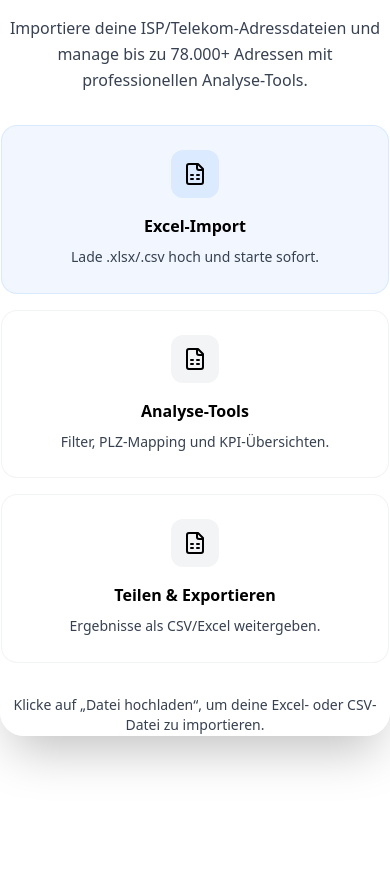
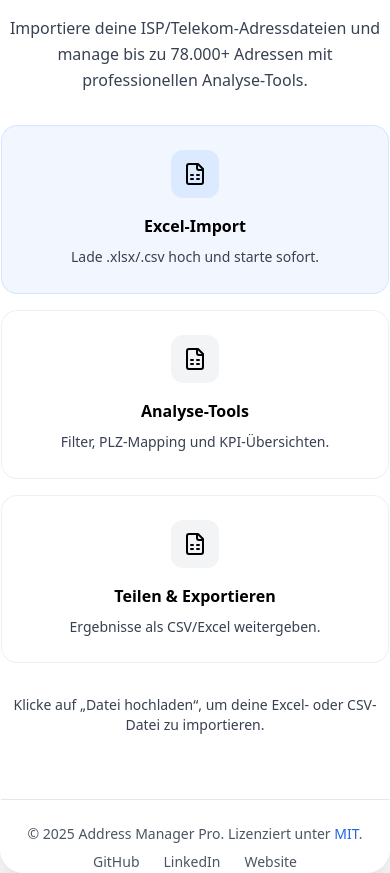
Before and after one commit to Yaro-bit/address-manager-pro, a Next.js app: page / in a window 390 px wide. Shown: the part 732-1605 px from the top of the page. Before the commit the page ends 1468 px from the top, so only its background shows below. Built offline with nearby package versions, Linux system fonts and the light colour scheme.

Commit message:
Update EmptyState.tsx

```diff
--- a/components/address-manager/EmptyState.tsx
+++ b/components/address-manager/EmptyState.tsx
@@ -1,28 +1,37 @@
 'use client';
 
 import { FileSpreadsheet, Smartphone } from 'lucide-react';
-import React, { memo, useMemo } from 'react';
+import React, { memo } from 'react';
 
-/* ------------------------------ Enhanced Card ------------------------------ */
-const FeatureCard = memo(({
+/* ------------------------------ Types ------------------------------------- */
+interface EmptyStateProps {
+  isNative: boolean;
+}
+
+interface FeatureCardProps {
+  icon: React.ReactNode;
+  title: string;
+  desc: string;
+  highlight?: boolean;
+}
+
+/* ------------------------------ Feature Card ------------------------------ */
+const FeatureCard = memo(function FeatureCard({
   icon,
   title,
   desc,
   highlight = false,
-}: {
-  icon: React.ReactNode;
-  title: string;
-  desc: string;
-  highlight?: boolean;
-}) => {
+}: FeatureCardProps) {
   return (
     <div
+      tabIndex={0}
       className={`p-6 rounded-2xl border transition-all duration-200 touch-target select-none
       motion-safe:transition-transform motion-reduce:transition-none
-      active:scale-[0.98] md:hover:scale-105 md:hover:shadow-lg
+      md:[@media(hover:hover)]:hover:scale-[1.03] md:[@media(hover:hover)]:hover:shadow-lg
+      active:scale-[0.98] focus:outline-none focus-visible:ring-2 focus-visible:ring-blue-400/60
       ${highlight
-        ? 'bg-blue-50/80 border-blue-200/50 md:hover:bg-blue-50'
-        : 'bg-white/60 border-gray-200/50 md:hover:bg-white/80'}`}
+        ? 'bg-blue-50/80 border-blue-200/60 md:[@media(hover:hover)]:hover:bg-blue-50'
+        : 'bg-white/60 border-gray-200/60 md:[@media(hover:hover)]:hover:bg-white/80'}`}
     >
       <div
         className={`w-12 h-12 rounded-xl flex items-center justify-center mx-auto mb-4 ${
@@ -38,24 +47,18 @@ const FeatureCard = memo(({
   );
 });
 
-/* ------------------------------ Header Section ----------------------------- */
-const EmptyStateHeader = memo(({ isNative }: { isNative: boolean }) => {
-  const { icon, title, description } = useMemo(() => {
-    if (isNative) {
-      return {
-        icon: <Smartphone className="w-16 h-16 text-blue-500" aria-hidden="true" />,
-        title: 'Bereit für mobilen Import',
-        description:
-          'Nutze die nativen iOS/Android-Funktionen für optimale Performance mit deinen Excel-Dateien und bis zu 78.000+ Adressen.',
-      };
-    }
-    return {
-      icon: <FileSpreadsheet className="w-16 h-16 text-blue-500" aria-hidden="true" />,
-      title: 'Bereit für Excel-Import',
-      description:
-        'Importiere deine ISP/Telekom-Adressdateien und manage bis zu 78.000+ Adressen mit professionellen Analyse-Tools.',
-    };
-  }, [isNative]);
+/* ------------------------------ Header ------------------------------------ */
+const EmptyStateHeader = memo(function EmptyStateHeader({ isNative }: EmptyStateProps) {
+  const icon = isNative ? (
+    <Smartphone className="w-16 h-16 text-blue-500" aria-hidden="true" />
+  ) : (
+    <FileSpreadsheet className="w-16 h-16 text-blue-500" aria-hidden="true" />
+  );
+
+  const title = isNative ? 'Bereit für mobilen Import' : 'Bereit für Excel-Import';
+  const description = isNative
+    ? 'Nutze die nativen iOS/Android-Funktionen für optimale Performance mit deinen Excel-Dateien und bis zu 78.000+ Adressen.'
+    : 'Importiere deine ISP/Telekom-Adressdateien und manage bis zu 78.000+ Adressen mit professionellen Analyse-Tools.';
 
   return (
     <div className="text-center mb-8">
@@ -74,7 +77,7 @@ const EmptyStateHeader = memo(({ isNative }: { isNative: boolean }) => {
 });
 
 /* ------------------------------ Feature Cards ------------------------------ */
-const FeatureCards = ({ isNative }: { isNative: boolean }) => {
+const FeatureCards = ({ isNative }: EmptyStateProps) => {
   const items = [
     {
       title: isNative ? 'Schneller Datei-Import' : 'Excel-Import',
@@ -82,36 +85,44 @@ const FeatureCards = ({ isNative }: { isNative: boolean }) => {
         ? 'Direkt aus der Dateien-App oder geteilten Inhalten.'
         : 'Lade .xlsx/.csv hoch und starte sofort.',
       highlight: true,
+      icon: isNative ? (
+        <Smartphone className="w-6 h-6" aria-hidden="true" />
+      ) : (
+        <FileSpreadsheet className="w-6 h-6" aria-hidden="true" />
+      ),
     },
     {
       title: 'Analyse-Tools',
       desc: 'Filter, PLZ-Mapping und KPI-Übersichten.',
       highlight: false,
+      icon: <FileSpreadsheet className="w-6 h-6" aria-hidden="true" />,
     },
     {
       title: 'Teilen & Exportieren',
       desc: 'Ergebnisse als CSV/Excel weitergeben.',
       highlight: false,
+      icon: <FileSpreadsheet className="w-6 h-6" aria-hidden="true" />,
     },
   ];
+
   return (
-    <div role="list" className="grid grid-cols-1 sm:grid-cols-2 lg:grid-cols-3 gap-4 md:gap-6">
+    <ul className="grid grid-cols-1 sm:grid-cols-2 lg:grid-cols-3 gap-4 md:gap-6 [contain:content]">
       {items.map((it, i) => (
-        <div role="listitem" key={i}>
+        <li key={i}>
           <FeatureCard
-            icon={<FileSpreadsheet className="w-6 h-6" aria-hidden="true" />}
+            icon={it.icon}
             title={it.title}
             desc={it.desc}
             highlight={it.highlight}
           />
-        </div>
+        </li>
       ))}
-    </div>
+    </ul>
   );
 };
 
 /* -------------------------- Getting Started Section ------------------------ */
-const GettingStartedSection = ({ isNative }: { isNative: boolean }) => {
+const GettingStartedSection = ({ isNative }: EmptyStateProps) => {
   return (
     <div className="mt-8 text-sm text-gray-700">
       {isNative
@@ -121,10 +132,57 @@ const GettingStartedSection = ({ isNative }: { isNative: boolean }) => {
   );
 };
 
+/* ------------------------------- Footer ----------------------------------- */
+function AppFooter() {
+  return (
+    <footer className="mt-16 border-t border-gray-200 pt-6 text-sm text-gray-600 text-center">
+      <p className="mb-2">
+        © {new Date().getFullYear()} Address Manager Pro. Lizenziert unter{' '}
+        <a
+          href="https://opensource.org/licenses/MIT"
+          target="_blank"
+          rel="noopener noreferrer"
+          className="text-blue-600 hover:underline"
+        >
+          MIT
+        </a>
+        .
+      </p>
+      <nav className="flex justify-center gap-6">
+        <a
+          href="https://github.com/Yaro-bit"
+          target="_blank"
+          rel="noopener noreferrer"
+          className="hover:text-blue-600"
+        >
+          GitHub
+        </a>
+        <a
+          href="https://www.linkedin.com/in/yaroslav-v-b7876a211/"
+          target="_blank"
+          rel="noopener noreferrer"
+          className="hover:text-blue-600"
+        >
+          LinkedIn
+        </a>
+        <a
+          href="https://github.com/Yaro-bit"
+          target="_blank"
+          rel="noopener noreferrer"
+          className="hover:text-blue-600"
+        >
+          Website
+        </a>
+      </nav>
+    </footer>
+  );
+}
+
 /* --------------------------------- Export --------------------------------- */
-export default function EmptyState({ isNative }: { isNative: boolean }) {
+export default function EmptyState({ isNative }: EmptyStateProps) {
   return (
-    <div
+    <section
+      aria-labelledby="empty-state-title"
       className="p-8 md:p-12 lg:p-16 text-center rounded-3xl shadow-2xl border
       bg-white/90 border-white/30
       supports-[backdrop-filter:blur(0px)]:bg-white/70 supports-[backdrop-filter:blur(0px)]:backdrop-blur-xl"
@@ -135,9 +193,13 @@ export default function EmptyState({ isNative }: { isNative: boolean }) {
         paddingRight: 'env(safe-area-inset-right)',
       }}
     >
+      <h2 id="empty-state-title" className="sr-only">
+        Leerer Zustand
+      </h2>
       <EmptyStateHeader isNative={isNative} />
       <FeatureCards isNative={isNative} />
       <GettingStartedSection isNative={isNative} />
-    </div>
+      <AppFooter />
+    </section>
   );
 }
```
